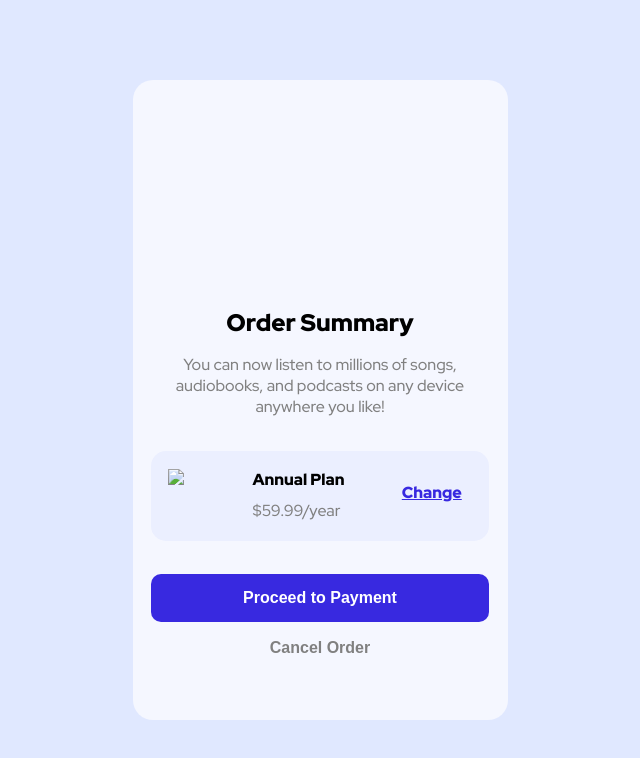
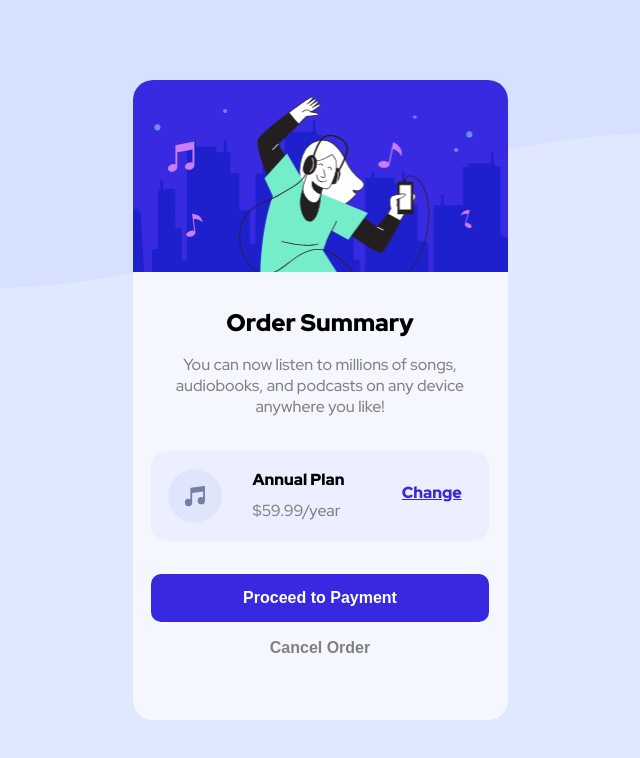
Before and after one commit to mafi328/My-frontend-mentor-solutions, a plain HTML site: page index.html in a window 1280 px wide. Shown: the whole page, without its empty margins (320-960 px from the left). Drawn offline with Linux system fonts and the light colour scheme.

Commit message:
Update index.html

```diff
--- a/index.html
+++ b/index.html
@@ -4,7 +4,7 @@
 <head>
     <meta charset="UTF-8">
     <meta name="viewport" content="width=device-width, initial-scale=1.0">
-    <link rel="icon" type="image/png" sizes="32x32" href="./images/favicon-32x32.png">
+    <link rel="icon" type="image/png" sizes="32x32" href="favicon-32x32.png">
     <title>Frontend Mentor | Order summary card</title>
     <style>
         @import url('https://fonts.googleapis.com/css2?family=Red+Hat+Display:wght@500;700;900&display=swap');
@@ -16,7 +16,7 @@
         }
 
         body {
-            background-image: url("images/pattern-background-mobile.svg");
+            background-image: url("pattern-background-mobile.svg");
             background-repeat: no-repeat;
             background-color: hsl(225, 100%, 94%);
             background-size: contain;
@@ -43,7 +43,7 @@
         }
 
         header {
-            background-image: url("images/illustration-hero.svg");
+            background-image: url("illustration-hero.svg");
             height: 30%;
             background-size: cover;
             background-repeat: no-repeat;
@@ -159,7 +159,7 @@
             }
 
             body {
-                background-image: url("images/pattern-background-desktop.svg");
+                background-image: url("pattern-background-desktop.svg");
                 background-size: contain;
             }
         }
@@ -182,7 +182,7 @@
                     device anywhere you like!</p>
             </main>
             <section class="clearfix">
-                <img src="images/icon-music.svg">
+                <img src="icon-music.svg">
                 <div>
                     <h2>Annual Plan</h2>
                     <p>$59.99/year</p>
```
